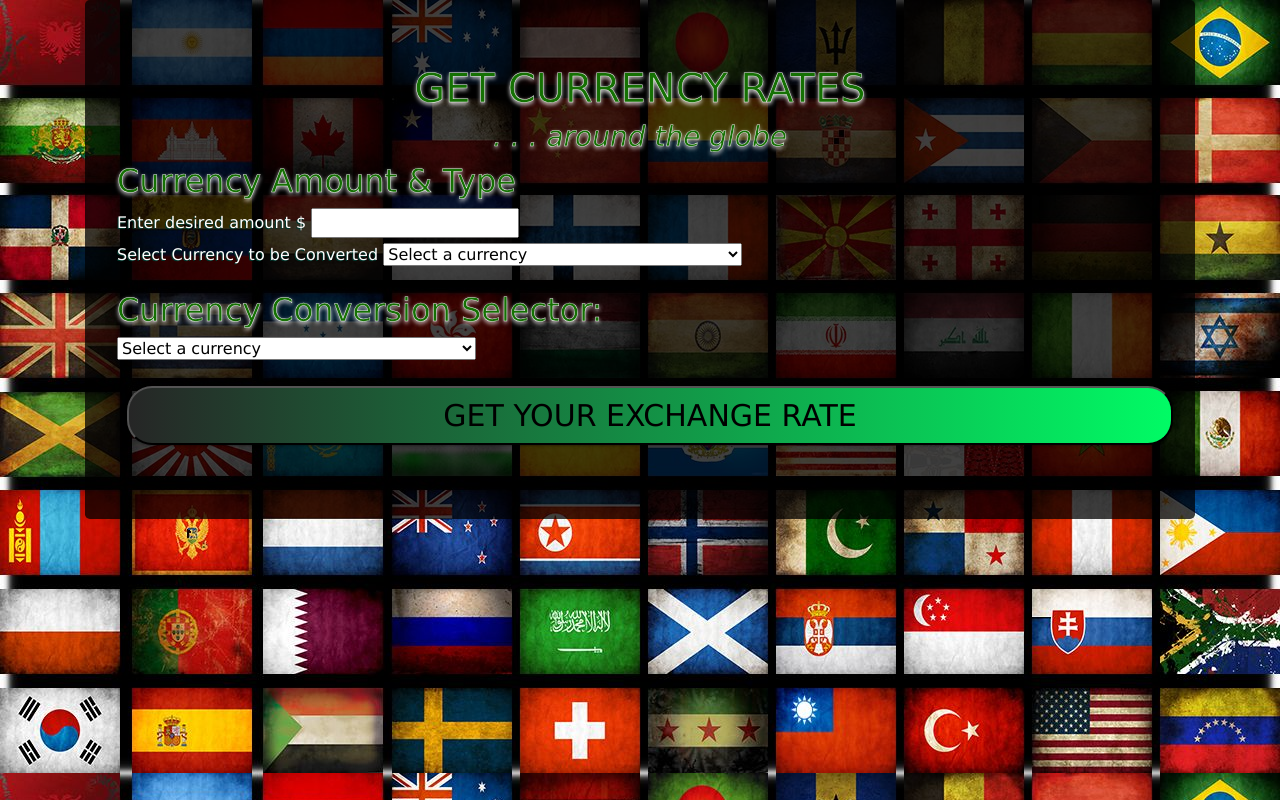
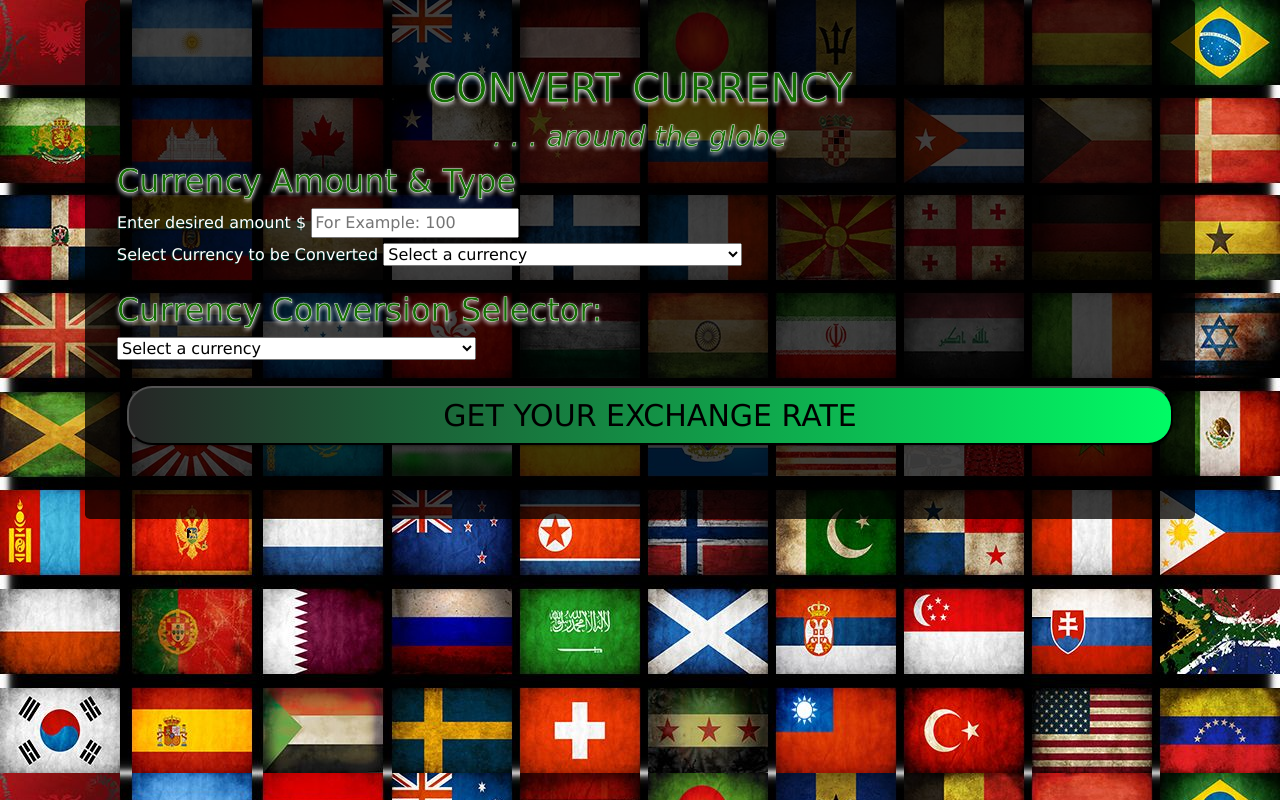
Before and after one commit to Gabeaya/Exchange-Rate-API, a website built with webpack: page src/index.html in a window 1280 px wide. Built offline with nearby package versions, Linux system fonts and the light colour scheme.

Commit message:
change the name to convert currency.

```diff
--- a/src/index.html
+++ b/src/index.html
@@ -5,12 +5,12 @@
 <body>
   <div class="container">
     <div class="jumbotron">
-      <h1>GET CURRENCY RATES</h1>
+      <h1>CONVERT CURRENCY</h1>
       <h3><i>. . . around the globe</i></h3>
       <div class="form-group">
         <h2>Currency Amount & Type</h2>
         <label for="userAmount">Enter desired amount $</label>
-        <input id="userAmount" type="number" required>
+        <input id="userAmount" type="number" placeholder="For Example: 100">
         <br>
         <label for="userBase">Select Currency to be Converted</label>
         <select id="userBase">
@@ -177,7 +177,6 @@
       </div>
       <div class="form-group">
         <h2>Currency Conversion Selector:</h2>
-
         <select id="userConversion">
           <option name="currency" value: disabled selected >Select a currency</option>
           <option name="currency" value="USD">United States Dollar</option>
```
